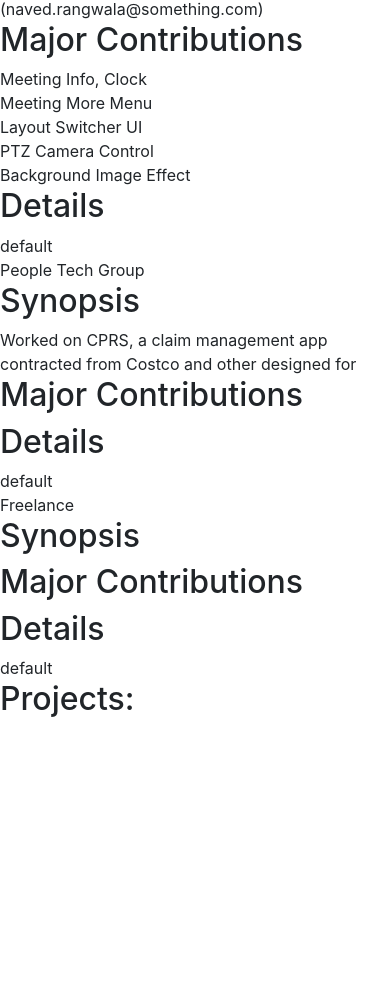
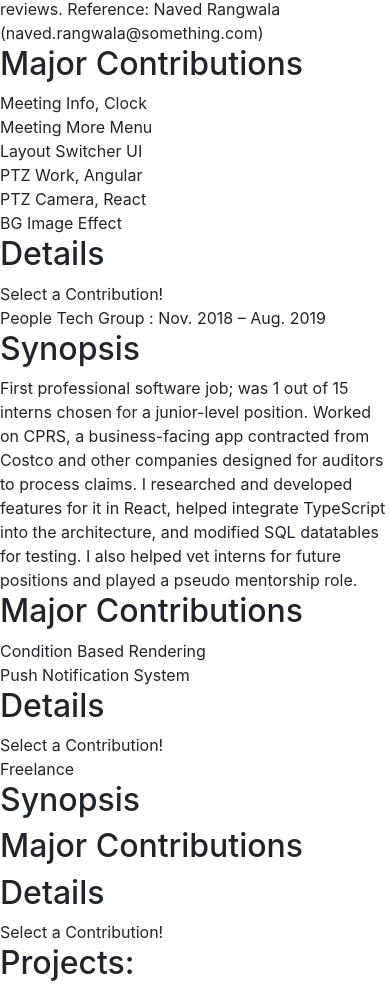
Before and after one commit to neekode/portfolio-v3, a React app: page / in a window 390 px wide. Shown: the part 8074-9065 px from the top of the page. Before the commit the page ends 8801 px from the top, so only its background shows below. Built offline with nearby package versions, Linux system fonts and the light colour scheme.

Commit message:
work on banners. more styling work for experience. still needs finalization. then content work inside jobs object. still need to fix that randomize-renderize user action, then work the background theme + section colors. then finally and this one shouldnt be too difficult, projects!

```diff
--- a/public/styles/main.css
+++ b/public/styles/main.css
@@ -444,8 +444,8 @@ img {
   display: inline-block;
   margin: 0.2vw;
   margin-top: -2vh;
-  padding: 1vw;
-  line-height: 0.9;
+  padding: 0.8vw;
+  line-height: 1;
   width: 7.5vw;
   height: 4vw;
   top: 2vw;
@@ -481,10 +481,13 @@ img {
   margin-bottom: 1vw;
 }
 
+#Experience .banner .contributions {
+  margin-bottom: 2.5vw !important;
+}
+
 #Experience .banner .job-description {
   font-size: 0.5rem;
 }
-
 #Experience .banner:hover {
   -webkit-box-shadow: 3px 6px 14px 7px rgba(0, 0, 0, 0.29);
   -moz-box-shadow: 3px 6px 14px 7px rgba(0, 0, 0, 0.29);
@@ -498,7 +501,6 @@ img {
 #Experience .banner .hexagon-shape {
   background-color: #323A6A;
   width: 90%;
-  height: 90%;
   padding: 1vw;
 }
 #Experience .banner-expanded {
@@ -513,12 +515,12 @@ img {
 #Experience .hexagon {
   margin-top: 0;
   height: auto;
+  font-size: 0.45rem;
   cursor: pointer;
 }
 #Experience .innerHex {
   z-index: 500;
   padding: 0.7vw;
-  margin: -3px !important;
 }
 #Experience .innerHex:hover {
   -webkit-box-shadow: 3px 6px 14px 7px rgba(0, 0, 0, 0.29);
@@ -527,18 +529,55 @@ img {
   border-radius: 5rem;
 }
 
-#Experience .innerHex:active {
-  -webkit-box-shadow: none !important;
-  -moz-box-shadow: none !important;
-  box-shadow: none !important;
+#Experience .hex-description {
+  height: 5vw;
+  transition: all 0.5s linear;
+  margin-top: 8vw;
+  padding: 1.5vw !important;
+  font-size: 0.525rem !important;
 }
 
-#Experience .hex-description {
+#Experience .hex-description-expanded {
   margin-top: 10vw;
+  padding-top: 4vw !important;
   height: 20vw !important;
-  padding: 2vw !important;
-  padding-top: 5vw !important;
-  font-size: 0.45rem !important;
+}
+
+@media screen and (min-width: 250px) and (max-width: 750px) {
+  #Experience .header {
+    height: 5% !important;
+  }
+
+  #Experience .banner-expanded {
+    height: 75% !important;
+  }
+
+  #Experience .sub-header {
+    font-size: 1.4rem !important;
+  }
+
+  #Experience .job-description {
+    font-size: 1.1rem !important;
+  }
+
+  #Experience .hexagon {
+    width: 11vw;
+  }
+
+  #Experience .hexagon .innerHex {
+    font-size: 0.9rem !important;
+  }
+
+  #Experience .hex-description {
+    font-size: 1rem !important;
+    height: 10vw;
+  }
+
+  #Experience .hex-description-expanded {
+    font-size: 1rem !important;
+    padding-top: 6.5vw !important;
+    height: 25vw !important;
+  }
 }
 
 .Background-Experience {
--- a/src/components/Banner.js
+++ b/src/components/Banner.js
@@ -51,7 +51,7 @@ function Banner(props) {
                         {jobsState[index].description}
                     </div>
                     <div className='col-md-4'>
-                        <h2 className={'sub-header2'}>Major Contributions</h2>
+                        <h2 className={'sub-header2 contributions'}>Major Contributions</h2>
                         {
                             jobsState[index].contributions.map((contribution, i) => {
                                 return <Hexagon content={contribution} className={"stuff"} isFromBanner={true}/>
--- a/src/components/Experience.js
+++ b/src/components/Experience.js
@@ -3,75 +3,17 @@ import {useContext, useEffect, useRef} from "react";
 import {HexDescriptionProvider, ThemeContext} from "../scripts/context";
 import {themeChange} from "../scripts/library";
 import Banner from "./Banner";
-
-const jobs = [
-    {
-        title: "Microsoft (Allyis Contract)",
-        isElExpanded: false,
-        description: "Worked on Microsoft Teams Rooms, MS's smart conference room solution. Developed UI for the meeting room console and front-of-room screens, and was a major contributor in the application's migration from AngularJS to React Hooks. Occasionally floated to work on the desktop client. Reference: Naved Rangwala (naved.rangwala@something.com)",
-        contributions: [{
-            name: "Meeting Info, Clock",
-            expanded: "Migration Work--Helped build a meeting info module which used context and queries to pull info such as meeting name and duration. Also solo-developed the clock display piece."
-        }, {
-            name: "Meeting More Menu",
-            expanded: "Migration Work--Helped build a meeting info module which used context and queries to pull info such as meeting name and duration. Also solo-developed the clock display piece."
-        }, {
-            name: "Layout Switcher UI",
-            expanded: "Built in AngularJS. Utilized modal framework to render a dialog which prompts user to change front-of-room screen's layout."
-        }, {
-            name: "PTZ Camera Control",
-            expanded: "Work in both AngularJS and React Repos. Added GraphQL Config (Mutation, Connected two repos thru CDL,"
-        }, {
-            name: "Background Image Effect",
-            expanded: "Desktop client work; bug-fixed added telemetry"
-        }, {
-            name: "",
-            expanded: ""
-        }]
-    },
-    {
-        title: "People Tech Group",
-        isElExpanded: false,
-        description: "Worked on CPRS, a claim management app contracted from Costco and other designed for ",
-        contributions: [{
-            name: "",
-            expanded: ""
-        }, {
-            name: "",
-            expanded: ""
-        },
-            {
-                name: "",
-                expanded: ""
-            }]
-    },
-    {
-        title: "Freelance",
-        isElExpanded: false,
-        description: "",
-        contributions: [{
-            name: "",
-            expanded: ""
-        }, {
-            name: "",
-            expanded: ""
-        },
-            {
-                name: "",
-                expanded: ""
-            }]
-    }
-]
+import {jobs} from "./../scripts/library"
 
 function Experience() {
-    const {scrollY, setSection} = useContext(ThemeContext);
+    const {scrollY, setSection, isMobile} = useContext(ThemeContext);
     const [jobsState, setJobsState] = useState(jobs);
     const wrapper = useRef();
     useEffect(() => themeChange(wrapper, scrollY, setSection), [scrollY, setSection]);
 
     return (
         <div className="section" id="Experience" ref={wrapper}>
-            <div className="box center">
+            <div className={`${isMobile ? 'boxMobile' : ''} box center`}>
                 <h2 className='header'>Professional Experience</h2>
                 {jobsState.map((job, i) => {
                     return (
--- a/src/components/HexDescription.js
+++ b/src/components/HexDescription.js
@@ -1,13 +1,16 @@
 import React, {useContext, useRef} from 'react';
 import {HexDescriptionContext} from "../scripts/context";
 
-function HexDescription() {
+function HexDescription(props) {
+    const isExpanded = {props};
     const wrapper = useRef();
     const {innerText} = useContext(HexDescriptionContext);
 
     return (
-        <div ref={wrapper} className="hexagon-shape center hex-description" id="HexDescription">
-            {innerText}
+        <div ref={wrapper}
+             className={`hexagon-shape center hex-description ${innerText ? 'hex-description-expanded' : ''}`}
+             id="HexDescription">
+            {innerText ? innerText : "Select a Contribution!"}
         </div>
     );
 }
--- a/src/components/Hexagon.js
+++ b/src/components/Hexagon.js
@@ -5,11 +5,11 @@ function InnerHexagon(props) {
     const {innerContent} = props;
     const {setInnerText} = useContext(HexDescriptionContext);
 
-    const handleClick = () => {
+    const handleMouseOver = () => {
         setInnerText(innerContent.expanded);
     }
 
-    return (<div onClick={handleClick} className={'innerHex'}>{innerContent.name}</div>)
+    return (<div onMouseOver={handleMouseOver} className={'innerHex'}>{innerContent.name}</div>)
 
 }
 
--- a/src/sass/main.scss
+++ b/src/sass/main.scss
@@ -586,8 +586,8 @@ img {
   display: inline-block;
   margin: 0.2vw;
   margin-top: -2vh;
-  padding: 1vw;
-  line-height: 0.9;
+  padding: 0.8vw;
+  line-height: 1;
   width: 7.5vw;
   height: 4vw;
   top: 2vw;
@@ -626,6 +626,10 @@ img {
       margin-bottom: 1vw;
     }
 
+    .contributions {
+      margin-bottom: 2.5vw !important;
+    }
+
     .job-description {
       font-size: 0.5rem;
     }
@@ -645,7 +649,6 @@ img {
     .hexagon-shape {
       background-color: map-get($about-colors, primary);
       width: 90%;
-      height: 90%;
       padding: 1vw;
     }
 
@@ -668,13 +671,13 @@ img {
   .hexagon {
     margin-top: 0;
     height: auto;
+    font-size: 0.45rem;
     cursor: pointer;
   }
 
   .innerHex {
     z-index: 500;
     padding: 0.7vw;
-    margin: -3px !important;
 
     &:hover {
       -webkit-box-shadow: 3px 6px 14px 7px rgba(0, 0, 0, 0.29);
@@ -683,20 +686,57 @@ img {
       //border: 2px solid white;
       border-radius: 5rem;
     }
-
-    &:active {
-      -webkit-box-shadow: none !important;
-      -moz-box-shadow: none !important;
-      box-shadow: none !important;
-    }
   }
 
   .hex-description {
+    height: 5vw;
+    transition: all 0.5s linear;
+    margin-top: 8vw;
+    padding: 1.5vw !important;
+    font-size: 0.525rem !important;
+  }
+
+  .hex-description-expanded {
     margin-top: 10vw;
+    padding-top: 4vw !important;
     height: 20vw !important;
-    padding: 2vw !important;
-    padding-top: 5vw !important;
-    font-size: 0.45rem !important;
+  }
+
+  @media screen and (min-width: 250px) and (max-width: 750px) {
+    .header {
+      height: 5% !important;
+    }
+
+    .banner-expanded {
+      height: 75% !important;
+    }
+
+    .sub-header {
+      font-size: 1.4rem !important;
+    }
+
+    .job-description {
+      font-size: 1.1rem !important;
+    }
+
+    .hexagon {
+      width: 11vw;
+
+      .innerHex {
+        font-size: 0.9rem !important;
+      }
+    }
+
+    .hex-description {
+      font-size: 1rem !important;
+      height: 10vw;
+    }
+
+    .hex-description-expanded {
+      font-size: 1rem !important;
+      padding-top: 6.5vw !important;
+      height: 25vw !important;
+    }
   }
 }
 
--- a/src/scripts/context.js
+++ b/src/scripts/context.js
@@ -16,7 +16,7 @@ export const ThemeProvider = ({children}) => {
 
 export const HexDescriptionContext = createContext();
 export const HexDescriptionProvider = ({children}) => {
-    const [innerText, setInnerText] = useState('default');
+    const [innerText, setInnerText] = useState();
 
     return (
         <HexDescriptionContext.Provider value={{innerText, setInnerText}}>
--- a/src/scripts/library.js
+++ b/src/scripts/library.js
@@ -18,3 +18,61 @@ export const themeChange = (el, scrollY, setSection) => {
         setSection(el.current.id);
     }
 }
+
+export const jobs = [
+    {
+        title: "Microsoft (Allyis Contract) : Nov. 2019 - July 2021",
+        isElExpanded: false,
+        description: "Worked on Microsoft Teams Rooms, MS's smart conference room. Developed UI for the meeting room console and front-of-room screens, and was a major contributor in the app's migration from AngularJS to React Hooks. Wrote SCSS, Jest and Jasmine test suites, met accessibility standards, matched rigid architecture, and met high-level PR reviews. \n Reference: Naved Rangwala (naved.rangwala@something.com)",
+        contributions: [{
+            name: "Meeting Info, Clock",
+            expanded: "Helped build a React meeting info module which used app-wide global context imports and GraphQL queries to pull info into component such as meeting name and duration. Also solo-developed the clock display."
+        }, {
+            name: "Meeting More Menu",
+            expanded: "Translated a more menu dropdown used by meeting organizer for actions like Mute All and Admit All, from AngularJS to React, as well as re-built the component to be a full-screen dialog menu. "
+        }, {
+            name: "Layout Switcher UI",
+            expanded: "Built in AngularJS. Utilized modal framework to build out a button handler than when pressed render's dialog component which prompts user to change front-of-room screen's layout."
+        }, {
+            name: "PTZ Work, Angular",
+            expanded: "Built a button handler on center console which enables/disables remote camera control. Works with a service which sends metadata to desktop client meetings and checks for meeting's PTZ capability"
+        }, {
+            name: "PTZ Camera, React",
+            expanded: "Worked with service and sent data thru CDL to React-side GraphQL subscription to render info when PTZ was active. Re-implemented button handler and built new GQL Mutation sending data back to Angular repo"
+        }, {
+            name: "BG Image Effect",
+            expanded: "Floated to desktop client team to work on video background image effect. Fixed a couple bugs and added buttons which switch out user's background image. Also added telemetry."
+        }]
+    },
+    {
+        title: "People Tech Group : Nov. 2018 – Aug. 2019",
+        isElExpanded: false,
+        description: "First professional software job; was 1 out of 15 interns chosen for a junior-level position. Worked on CPRS, a business-facing app contracted from Costco and other companies designed for auditors to process claims. I researched and developed features for it in React, helped integrate TypeScript into the architecture, and modified SQL datatables for testing. I also helped vet interns for future positions and played a pseudo mentorship role. ",
+        contributions: [{
+            name: "Condition Based Rendering",
+            expanded: "Developed logic which pulls privilege and role from currently logged in user object and conditionally renders certain features/pieces of the application based on that. "
+        }, {
+            name: "Push Notification System",
+            expanded: "Researched different packages and implemented a notifier which launches alerts notifying the user when a claim is created, added, deleted, edited, etc. and when feedback from the HTTP request was received."
+        }, {
+            name: "",
+            expanded: ""
+        }]
+    },
+    {
+        title: "Freelance",
+        isElExpanded: false,
+        description: "",
+        contributions: [{
+            name: "",
+            expanded: ""
+        }, {
+            name: "",
+            expanded: ""
+        },
+            {
+                name: "",
+                expanded: ""
+            }]
+    }
+]
```
Also changed, not shown: 1 other file (tests, documents, lock files or other folders).
